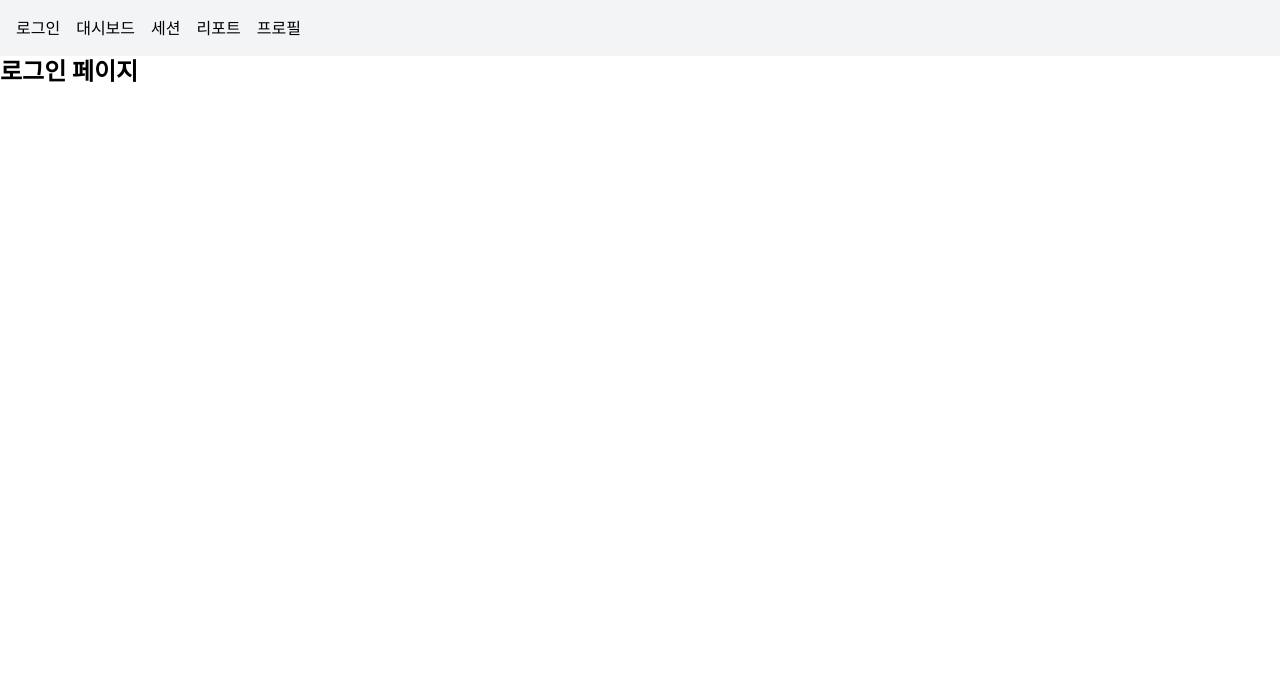
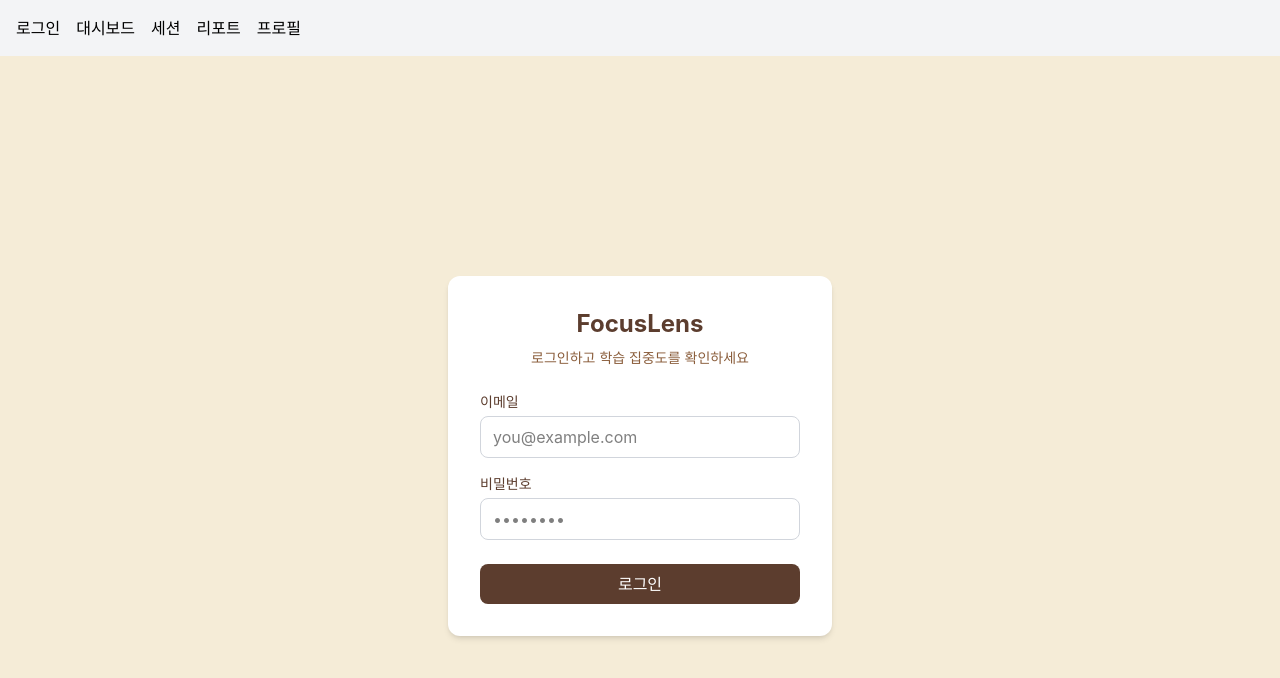
Before and after one commit to hwang-sungjo/focusLens, a React (Vite) app in the folder frontend/: page /login in a window 1280 px wide. Shown: the top 678 px of the page. Built offline with nearby package versions, Linux system fonts and the light colour scheme.

Commit message:
feat: implement login page with API integration
이메일/비밀번호 유효성 검사, /api/auth/login 연동, JWT 저장, 보호된 라우트(ProtectedRoute) 추가, 화이트/우드 톤 디자인 토큰 적용

```diff
--- a/frontend/src/App.tsx
+++ b/frontend/src/App.tsx
@@ -4,6 +4,7 @@ import SessionPage from './pages/SessionPage'
 import DashboardPage from './pages/DashboardPage'
 import ReportPage from './pages/ReportPage'
 import ProfilePage from './pages/ProfilePage'
+import ProtectedRoute from './ProtectedRoute'
 
 function App() {
   return (
@@ -18,10 +19,38 @@ function App() {
 
       <Routes>
         <Route path="/login" element={<LoginPage />} />
-        <Route path="/dashboard" element={<DashboardPage />} />
-        <Route path="/session" element={<SessionPage />} />
-        <Route path="/reports" element={<ReportPage />} />
-        <Route path="/profile" element={<ProfilePage />} />
+        <Route
+          path="/dashboard"
+          element={
+            <ProtectedRoute>
+              <DashboardPage />
+            </ProtectedRoute>
+          }
+        />
+        <Route
+          path="/session"
+          element={
+            <ProtectedRoute>
+              <SessionPage />
+            </ProtectedRoute>
+          }
+        />
+        <Route
+          path="/reports"
+          element={
+            <ProtectedRoute>
+              <ReportPage />
+            </ProtectedRoute>
+          }
+        />
+        <Route
+          path="/profile"
+          element={
+            <ProtectedRoute>
+              <ProfilePage />
+            </ProtectedRoute>
+          }
+        />
       </Routes>
     </BrowserRouter>
   )
--- /dev/null
+++ b/frontend/src/ProtectedRoute.tsx
@@ -0,0 +1,14 @@
+import { Navigate } from 'react-router-dom'
+import type { ReactNode } from 'react'
+
+function ProtectedRoute({ children }: { children: ReactNode }) {
+  const token = localStorage.getItem('access_token')
+
+  if (!token) {
+    return <Navigate to="/login" replace />
+  }
+
+  return <>{children}</>
+}
+
+export default ProtectedRoute
--- a/frontend/src/index.css
+++ b/frontend/src/index.css
@@ -1 +1,9 @@
 @import "tailwindcss";
+
+@theme {
+  --color-primary: #5C3D2E;
+  --color-secondary: #8B5E3C;
+  --color-accent: #C4956A;
+  --color-bg: #F5ECD7;
+  --color-surface: #FFFFFF;
+}
--- a/frontend/src/pages/LoginPage.tsx
+++ b/frontend/src/pages/LoginPage.tsx
@@ -1,5 +1,100 @@
+import { useState } from 'react'
+import { useNavigate } from 'react-router-dom'
+
 function LoginPage() {
-  return <h1 className="text-2xl font-bold">로그인 페이지</h1>
+  const [email, setEmail] = useState('')
+  const [password, setPassword] = useState('')
+  const [error, setError] = useState('')
+  const navigate = useNavigate()
+
+  const handleSubmit = async (e: React.FormEvent) => {
+    e.preventDefault()
+    setError('')
+
+    const emailRegex = /^[^\s@]+@[^\s@]+\.[^\s@]+$/
+    if (!emailRegex.test(email)) {
+      setError('올바른 이메일 형식을 입력해주세요.')
+      return
+    }
+    if (password.length < 8) {
+      setError('비밀번호는 8자 이상이어야 합니다.')
+      return
+    }
+
+    try {
+      const res = await fetch('http://localhost:3000/api/auth/login', {
+        method: 'POST',
+        headers: { 'Content-Type': 'application/json' },
+        body: JSON.stringify({ email, password }),
+      })
+
+      const result = await res.json()
+
+      if (!res.ok) {
+        setError(result.error || '로그인에 실패했습니다.')
+        return
+      }
+
+      localStorage.setItem('access_token', result.data.access_token)
+      navigate('/dashboard')
+    } catch (err) {
+      setError('서버에 연결할 수 없습니다. 잠시 후 다시 시도해주세요.')
+    }
+  }
+
+  return (
+    <div className="min-h-screen flex items-center justify-center bg-bg">
+      <div className="bg-surface rounded-xl shadow-md p-8 w-full max-w-sm">
+        <h1 className="text-2xl font-bold text-primary mb-2 text-center">
+          FocusLens
+        </h1>
+        <p className="text-sm text-secondary mb-6 text-center">
+          로그인하고 학습 집중도를 확인하세요
+        </p>
+
+        {error && (
+          <p className="text-red-600 text-sm text-center mb-3">{error}</p>
+        )}
+
+        <form onSubmit={handleSubmit} className="flex flex-col gap-4">
+          <div>
+            <label className="block text-sm font-medium text-primary mb-1">
+              이메일
+            </label>
+            <input
+              type="email"
+              value={email}
+              onChange={(e) => setEmail(e.target.value)}
+              placeholder="you@example.com"
+              className="w-full border border-gray-300 rounded-lg px-3 py-2 focus:outline-none focus:ring-2 focus:ring-accent"
+              required
+            />
+          </div>
+
+          <div>
+            <label className="block text-sm font-medium text-primary mb-1">
+              비밀번호
+            </label>
+            <input
+              type="password"
+              value={password}
+              onChange={(e) => setPassword(e.target.value)}
+              placeholder="••••••••"
+              className="w-full border border-gray-300 rounded-lg px-3 py-2 focus:outline-none focus:ring-2 focus:ring-accent"
+              required
+            />
+          </div>
+
+          <button
+            type="submit"
+            className="bg-primary text-white rounded-lg py-2 mt-2 hover:bg-secondary transition-colors"
+          >
+            로그인
+          </button>
+        </form>
+      </div>
+    </div>
+  )
 }
 
 export default LoginPage
```
